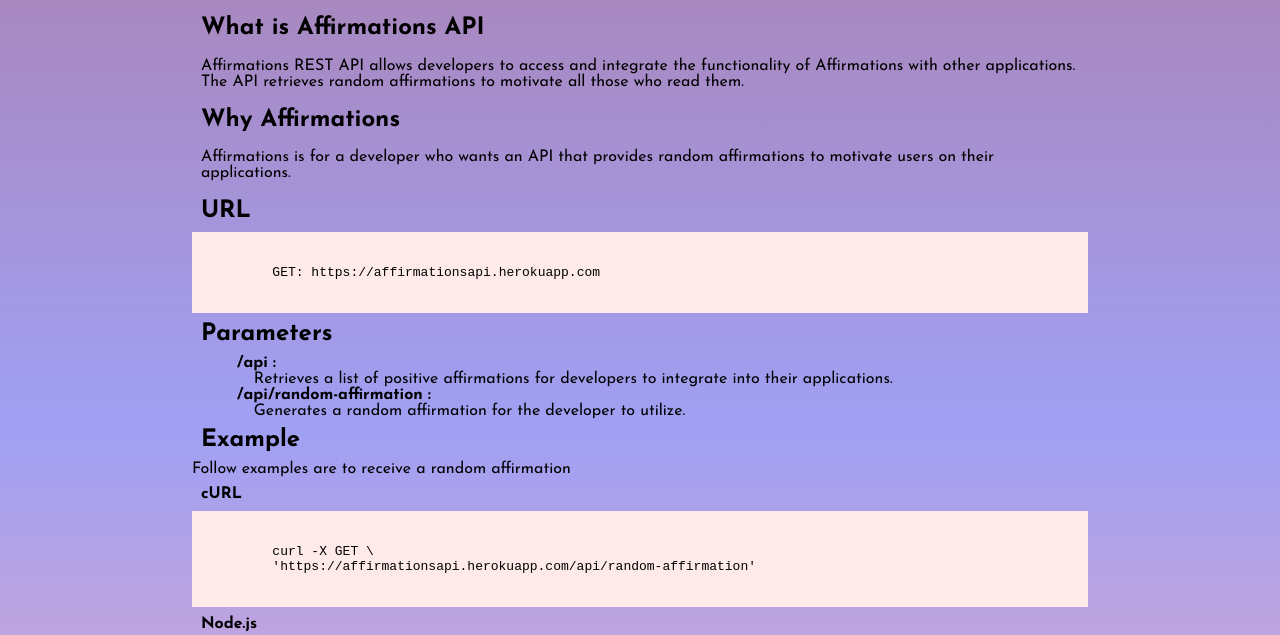
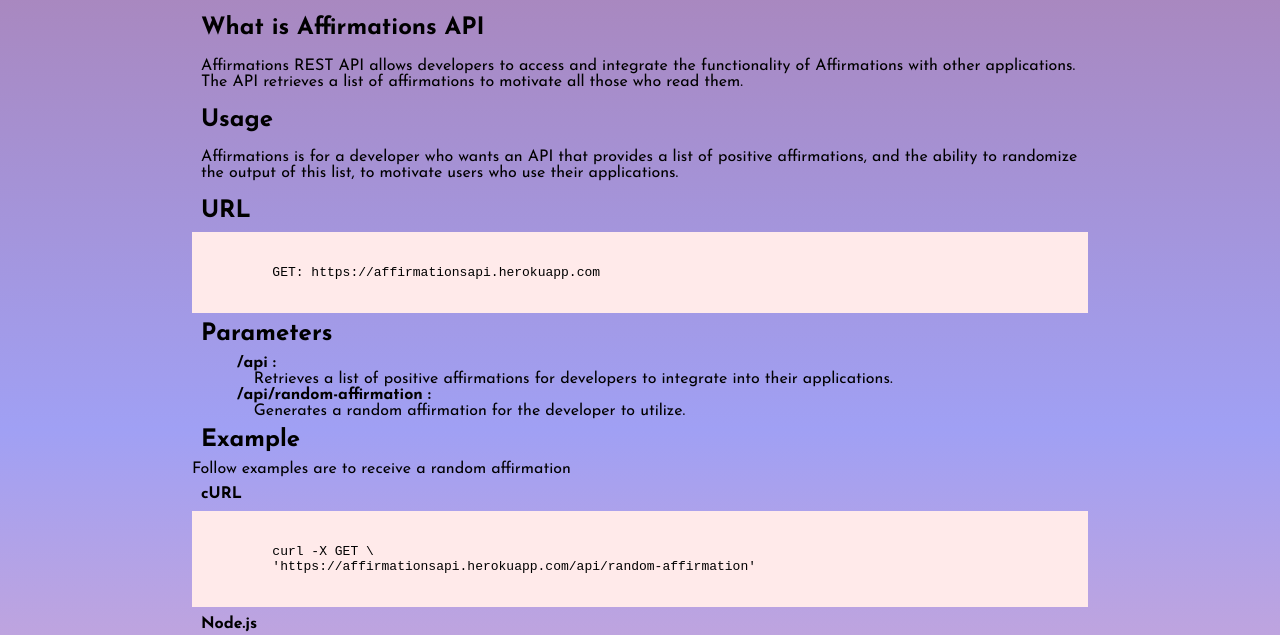
Before and after one commit to renjval12/AffirmationsAPI, a website: page index.html in a window 1280 px wide. Shown: the part 165-800 px from the top of the page. Drawn offline with Linux system fonts and the light colour scheme.

Commit message:
update index.html & Readme

```diff
--- a/index.html
+++ b/index.html
@@ -67,13 +67,9 @@
     <h1 class="gap">Affirmations API</h1>
     <h2 class="gap">Documentation</h2>
     <h3 class="gap">What is Affirmations API</h3>
-    <p class="gap">Affirmations REST API allows developers to access and integrate the functionality of Affirmations
-        with other
-        applications. The API retrieves random affirmations to motivate all those who read them.</p>
-    <h3 class="gap">Why Affirmations</h3>
-    <p class="gap">Affirmations is for a developer who wants an API that provides random affirmations to motivate users
-        on their
-        applications.</p>
+    <p class="gap">Affirmations REST API allows developers to access and integrate the functionality of Affirmations with other applications. The API retrieves a list of affirmations to motivate all those who read them.</p>
+    <h3 class="gap">Usage</h3>
+    <p class="gap">Affirmations is for a developer who wants an API that provides a list of positive affirmations, and the ability to randomize the output of this list, to motivate users who use their applications.</p>
     <h3 class="gap">URL</h3>
     <pre>
         <span></span>
```
Also changed, not shown: index.js (+19 -0 lines), README.md.
